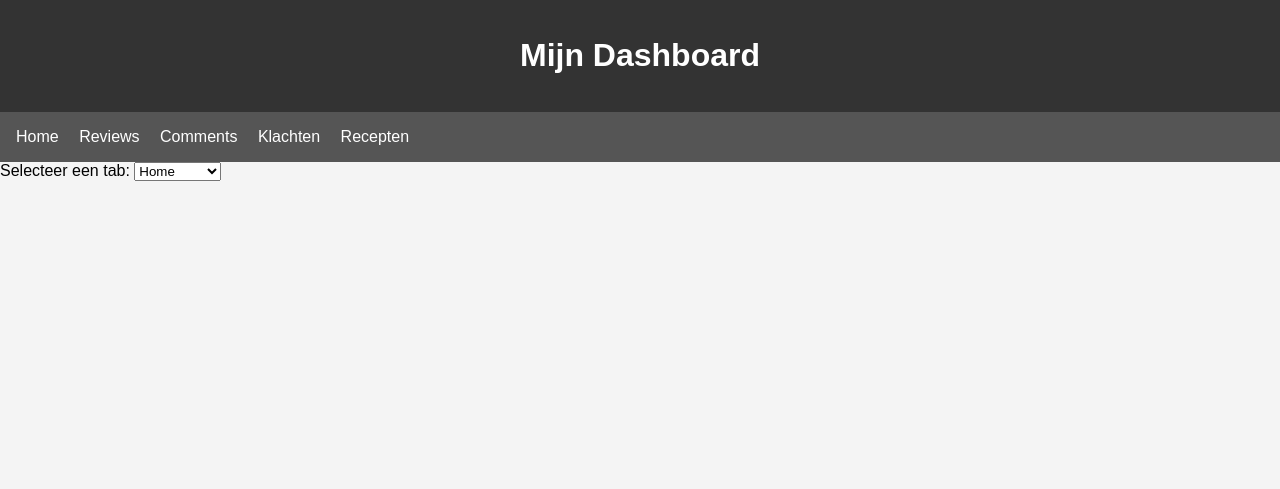
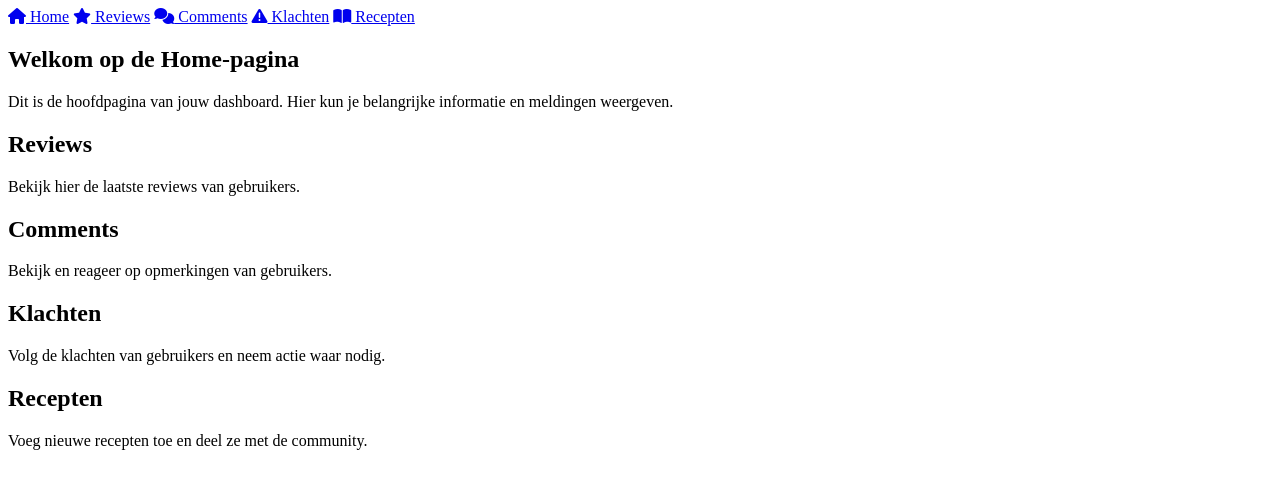
Before and after one commit to 2023leerjaar2/2swd3-h4, a PHP site: page /website/dashboard.php in a window 1280 px wide. Shown: the top 489 px of the page. Run offline with PHP 8.4, Linux system fonts and the light colour scheme.

Commit message:
veranderd

```diff
--- a/website/dashboard.php
+++ b/website/dashboard.php
@@ -4,105 +4,66 @@
     <meta charset="UTF-8">
     <meta name="viewport" content="width=device-width, initial-scale=1.0">
     <title>Mijn Dashboard</title>
-    <style>
-        body {
-            font-family: Arial, sans-serif;
-            margin: 0;
-            padding: 0;
-            background-color: #f4f4f4;
-        }
-
-        header {
-            background-color: #333;
-            color: #fff;
-            text-align: center;
-            padding: 1em 0;
-        }
-
-        nav {
-            background-color: #555;
-            color: #fff;
-            padding: 1em;
-        }
-
-        nav a {
-            color: #fff;
-            text-decoration: none;
-            margin-right: 1em;
-        }
-
-        section {
-            padding: 20px;
-        }
-
-        .reviews, .comments, .klachten, .home, .recepten {
-            display: none;
-        }
-
-        #tab-selector {
-            margin-bottom: 20px;
-        }
-    </style>
+    <link rel="stylesheet" href="https://cdnjs.cloudflare.com/ajax/libs/font-awesome/6.0.0/css/all.min.css">
+    <link rel="stylesheet" href="">
 </head>
 <body>
 
-    <header>
-        <h1>Mijn Dashboard</h1>
-    </header>
 
-    <nav>
-        <a href="#" onclick="showTab('home')">Home</a>
-        <a href="#" onclick="showTab('reviews')">Reviews</a>
-        <a href="#" onclick="showTab('comments')">Comments</a>
-        <a href="#" onclick="showTab('klachten')">Klachten</a>
-        <a href="#" onclick="showTab('recepten')">Recepten</a>
-    </nav>
+    <div id="dashboard">
 
-    <div id="tab-selector">
-        <label for="tab-select">Selecteer een tab:</label>
-        <select id="tab-select" onchange="showTab(this.value)">
-            <option value="home">Home</option>
-            <option value="reviews">Reviews</option>
-            <option value="comments">Comments</option>
-            <option value="klachten">Klachten</option>
-            <option value="recepten">Recepten</option>
-        </select>
+        <div id="sidebar">
+            <a href="#" onclick="showTab('home')"><i class="fas fa-home"></i> Home</a>
+            <a href="#" onclick="showTab('reviews')"><i class="fas fa-star"></i> Reviews</a>
+            <a href="#" onclick="showTab('comments')"><i class="fas fa-comments"></i> Comments</a>
+            <a href="#" onclick="showTab('klachten')"><i class="fas fa-exclamation-triangle"></i> Klachten</a>
+            <a href="#" onclick="showTab('recepten')"><i class="fas fa-book-open"></i> Recepten</a>
         </div>
 
+        <div id="content">
             <section class="home">
                 <h2>Welkom op de Home-pagina</h2>
                 <!-- Inhoud van de Home-pagina -->
+                <p>Dit is de hoofdpagina van jouw dashboard. Hier kun je belangrijke informatie en meldingen weergeven.</p>
             </section>
 
             <section class="reviews">
                 <h2>Reviews</h2>
                 <!-- Inhoud van de Reviews-sectie -->
+                <p>Bekijk hier de laatste reviews van gebruikers.</p>
             </section>
 
             <section class="comments">
                 <h2>Comments</h2>
                 <!-- Inhoud van de Comments-sectie -->
+                <p>Bekijk en reageer op opmerkingen van gebruikers.</p>
             </section>
 
             <section class="klachten">
                 <h2>Klachten</h2>
                 <!-- Inhoud van de Klachten-sectie -->
+                <p>Volg de klachten van gebruikers en neem actie waar nodig.</p>
             </section>
 
             <section class="recepten">
                 <h2>Recepten</h2>
                 <!-- Inhoud van de Recepten-sectie -->
+                <p>Voeg nieuwe recepten toe en deel ze met de community.</p>
             </section>
+        </div>
 
+    </div>
+
+
+
+    <script src="https://code.jquery.com/jquery-3.6.0.min.js"></script>
     <script>
         function showTab(tabName) {
             // Verberg alle secties
-            document.querySelectorAll('section').forEach(section => {
-                section.style.display = 'none';
-            });
+            $('section').hide();
 
             // Toon de geselecteerde sectie
-            document.querySelector(`.${tabName}`).style.display = 'block';
+            $('.' + tabName).show();
         }
     </script>
 
```
Also changed, not shown: website/css/dashboard.css (added, +81 -0 lines). Lines whose indentation alone changed are shown as unchanged.
